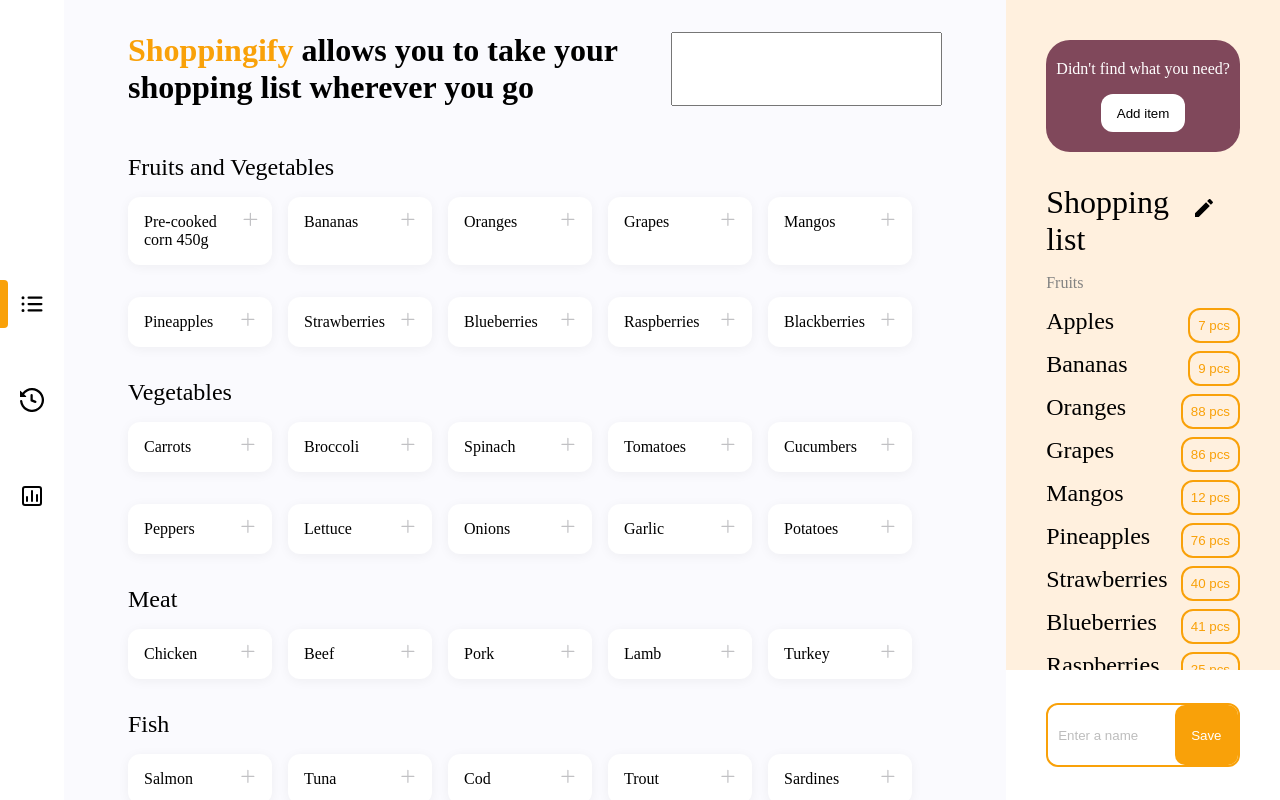
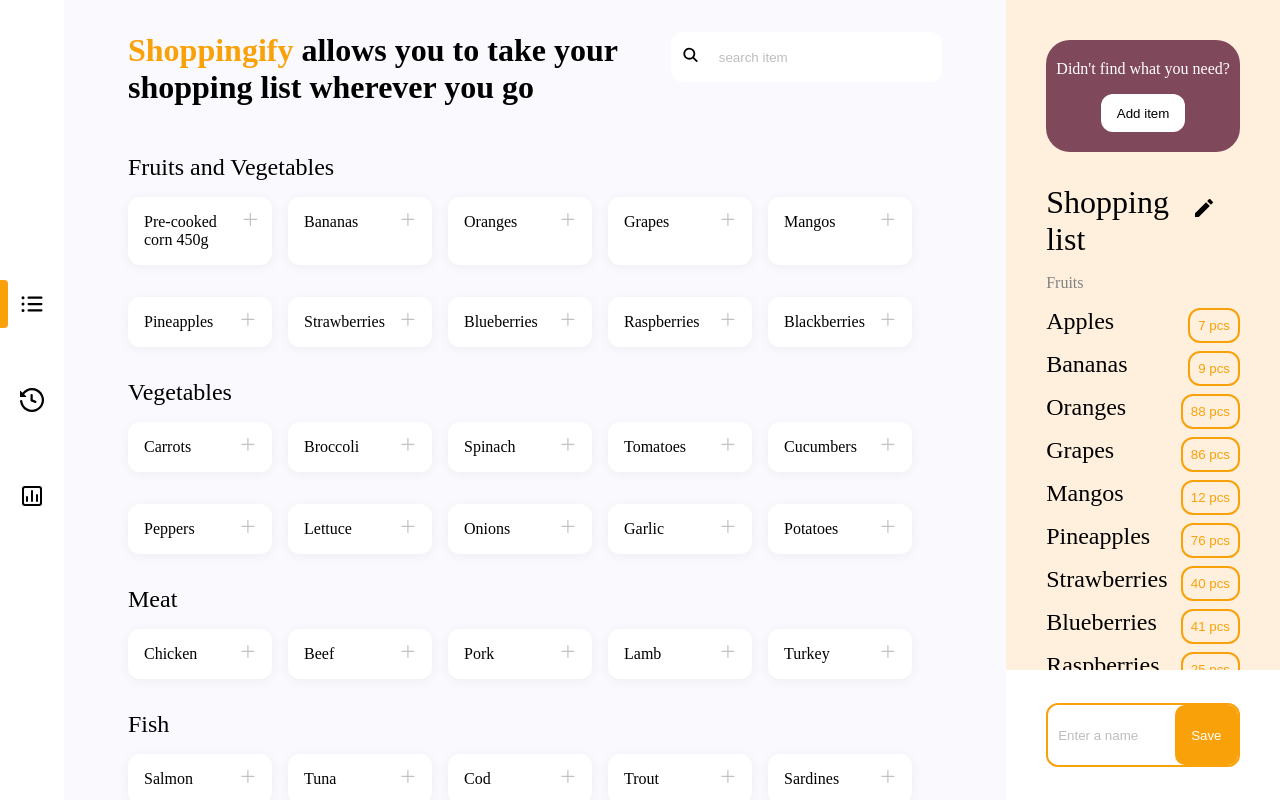
Before and after one commit to wallysonruan/groceries-list, a Vue app: page / in a window 1280 px wide. Built offline with nearby package versions, Linux system fonts and the light colour scheme.

Commit message:
feat: styled catalog search bar

```diff
--- a/src/pages/Catalog.vue
+++ b/src/pages/Catalog.vue
@@ -58,7 +58,9 @@
         <span>Shoppingify</span> allows you to take your <br />
         shopping list wherever you go
       </h1>
-      <input type="text" />
+      <label class="catalog__search" for="search-catalog-item">
+        <input type="text" id="search-catalog-item" placeholder="search item" />
+      </label>
     </div>
     <div class="catalog">
       <section
@@ -103,6 +105,35 @@
     span {
       color: #f9a109;
     }
+
+    .catalog__search {
+      position: relative;
+      padding: 1rem 0 1rem 3rem;
+      background-color: white;
+      height: max-content;
+      border-radius: 12px;
+      cursor: pointer;
+
+      &::before {
+        position: absolute;
+        content: url("../assets/icons/magnifier.svg");
+        top: 50%;
+        left: 10px;
+        transform: translate(0%, -50%);
+      }
+
+      input {
+        border: none;
+
+        &:focus {
+          outline: none;
+        }
+
+        &::placeholder {
+          color: #bdbdbd;
+        }
+      }
+    }
   }
 
   .catalog {
@@ -130,6 +161,10 @@
         display: flex;
         align-items: start;
         justify-content: space-between;
+
+        &:hover {
+          cursor: pointer;
+        }
       }
 
       input[type="checkbox"] {
```
Also changed, not shown: src/assets/icons/magnifier.svg (added).
